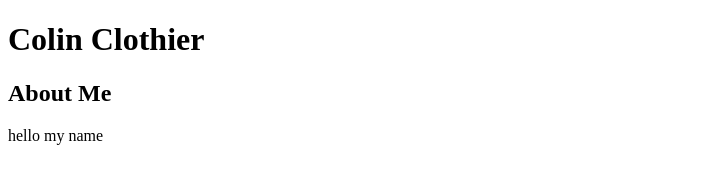
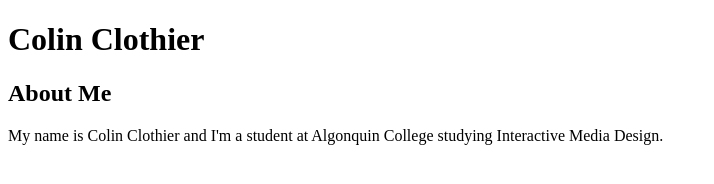
Before and after one commit to ColinClothier1/html-assignment, a plain HTML site: page index.html in a window 1280 px wide. Shown: the whole page, without its empty margins (0-714 px from the left). Drawn offline with Linux system fonts and the light colour scheme.

Commit message:
added paragraph

```diff
--- a/index.html
+++ b/index.html
@@ -10,6 +10,7 @@
 
 <h1>Colin Clothier</h1>
 <h2>About Me</h2>
-<p>hello my name</p>
+<p>My name is Colin Clothier and I'm a student at Algonquin College studying Interactive Media Design.</p>
+
 </body>
 </html>
```
